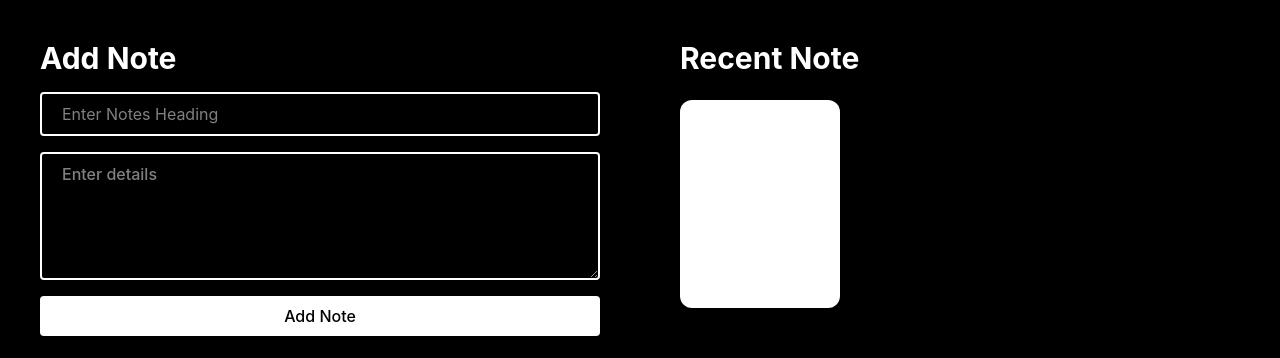
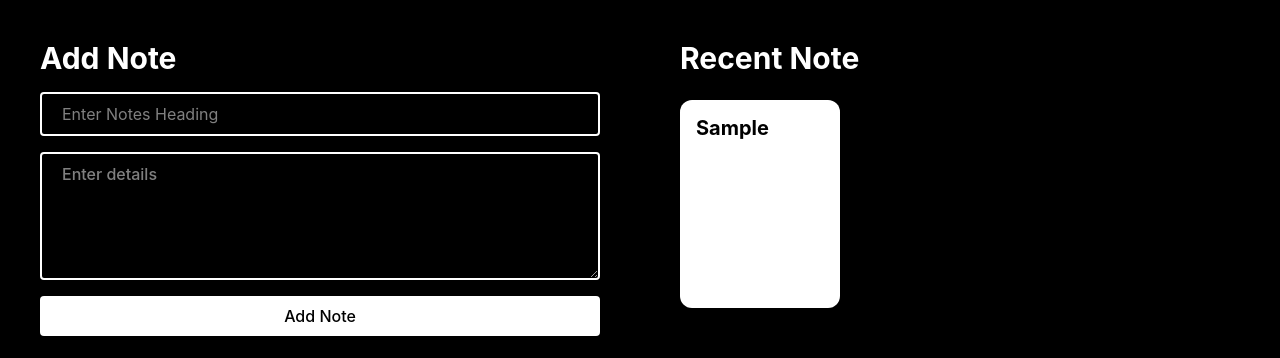
Before and after one commit to meelan10/Note-app, a React (Vite) app: page / in a window 1280 px wide. Both pictures are taken after typing "Sample", "Sample" into the empty fields and a click on the button "Add Note". Shown: the top 358 px of the page. Built offline with nearby package versions, Linux system fonts and the light colour scheme.

Commit message:
a little chasnge

```diff
--- a/src/App.jsx
+++ b/src/App.jsx
@@ -61,8 +61,10 @@ const App = () => {
       <h1 className='text-3xl font-bold'>Recent Note</h1>
         <div className='flex flex-wrap gap-5  mt-6 h-full overflow-auto'>
 
-         {task.map(function(){
-          return <div className='h-52 w-40 rounded-xl bg-white'></div>
+         {task.map(function(elem, idx){
+          return <div key={idx} className='h-52 w-40 rounded-xl p-4 text-black bg-white'>
+            <h3 className='leading-tight text-xl font-black font-bold'>{elem.title}</h3>
+          </div>
          })}
 
         </div>
```
